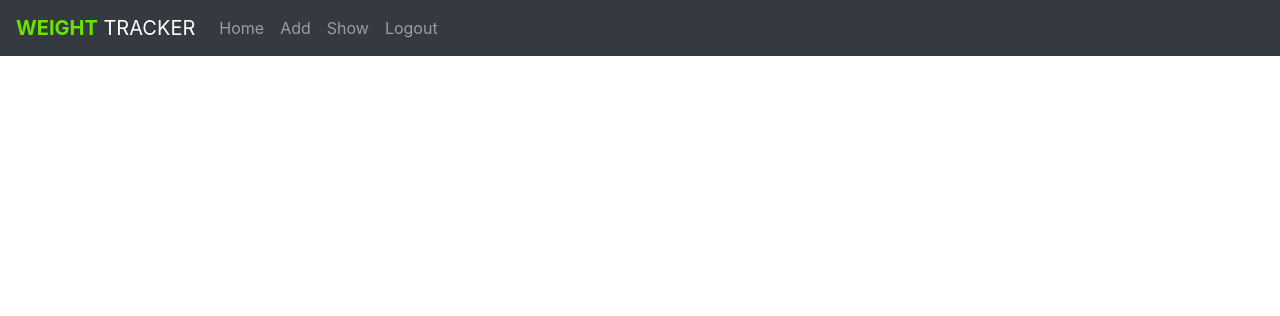
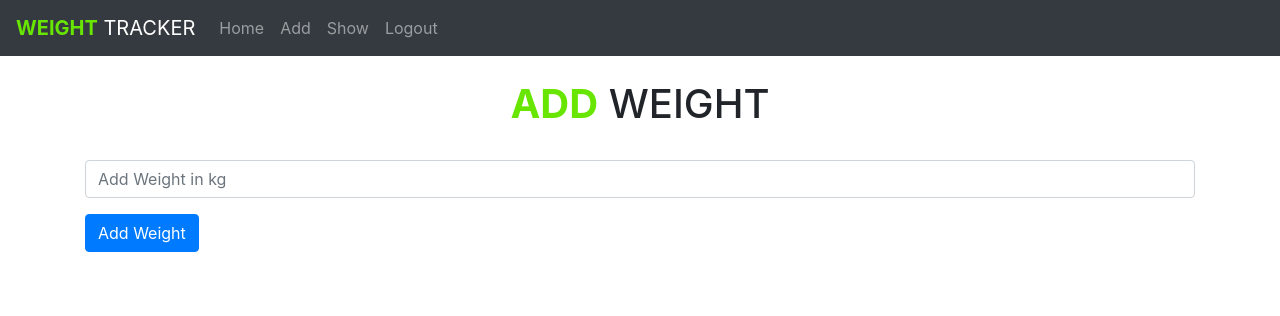
Before and after one commit to DjalalZt/Weight_Tracker, a Flask app: page /add in a window 1280 px wide. Shown: the top 316 px of the page. Run offline with Flask 2, Linux system fonts and the light colour scheme; a user stored in the database is signed in; some libraries are stand-ins or nearby versions.

Commit message:
Finished the add page and function

```diff
--- a/app/__init__.py
+++ b/app/__init__.py
@@ -18,7 +18,7 @@ def  create_app():
     app.register_blueprint(views, url_prefix='/')
     app.register_blueprint(auth, url_prefix='/')
 
-    from .models import User, Note
+    from .models import User, Weights
 
     create_database(app)
 
--- a/app/models.py
+++ b/app/models.py
@@ -3,9 +3,9 @@ from flask_login import UserMixin
 from sqlalchemy.sql import func
 
 
-class Note(db.Model):
+class Weights(db.Model):
     id = db.Column(db.Integer, primary_key=True)
-    data = db.Column(db.String(10000))
+    weight = db.Column(db.Integer)
     date = db.Column(db.DateTime(timezone=True), default=func.now())
     user_id = db.Column(db.Integer, db.ForeignKey('user.id'))
 
@@ -15,4 +15,4 @@ class User(db.Model, UserMixin):
     email = db.Column(db.String(150), unique=True)
     password = db.Column(db.String(150))
     first_name = db.Column(db.String(150))
-    notes = db.relationship('Note')
+    Weights = db.relationship('Weights')
--- a/app/templates/add.html
+++ b/app/templates/add.html
@@ -1,3 +1,15 @@
 {% extends "base.html" %}
 
 {% block title %}Add a Weight{% endblock %}
+
+{% block content %}
+    <br>
+    <h1 align="center"><b style="color: rgb(104, 230, 1);">ADD</b> WEIGHT</h1>
+    <form method="POST">
+        <br>
+        <div class="form-group">
+            <input type="number" class="form-control" id="add" name="add" placeholder="Add Weight in kg">
+        </div>
+        <button type="submit" class="btn btn-primary">Add Weight</button>
+    </form>
+{% endblock %}
--- a/app/views.py
+++ b/app/views.py
@@ -1,6 +1,6 @@
-from flask import Blueprint, render_template, request, flash, jsonify
+from flask import Blueprint, render_template, request, flash, jsonify, redirect, url_for
 from flask_login import login_required, current_user
-from .models import Note
+from .models import Weights
 from . import db
 import json
 
@@ -13,10 +13,23 @@ def home():
     return render_template("home.html", user=current_user)
 
 
-@views.route('/add')
+@views.route('/add', methods=['POST', 'GET'])
 @login_required
 def add():
-    return render_template("add.html", user=current_user)
+    if request.method == 'GET':
+        return render_template("add.html", user=current_user)
+    else:
+        weight = request.form.get('add')
+        num_weight = int(weight)
+        if num_weight > 0:
+            flash('Weight added successfully!', category='success')
+            new_weight = Weights(weight=num_weight, user_id=current_user.id)
+            db.session.add(new_weight)
+            db.session.commit()
+            return redirect(url_for('views.add'))
+        else:
+            flash('Please enter an non null positive number', category='error')
+            return redirect(url_for('views.add'))
 
 
 @views.route('/show')
@@ -25,14 +38,14 @@ def show():
     return render_template("show.html", user=current_user)
 
 
-@views.route('/delete-note', methods=['POST'])
-def delete_note():
-    note = json.loads(request.data)
-    noteId = note['noteId']
-    note = Note.query.get(noteId)
-    if note:
-        if note.user_id == current_user.id:
-            db.session.delete(note)
-            db.session.commit()
+##@views.route('/delete-note', methods=['POST'])
+##def delete_note():
+##    note = json.loads(request.data)
+##    noteId = note['noteId']
+##    note = Note.query.get(noteId)
+##    if note:
+##        if note.user_id == current_user.id:
+##            db.session.delete(note)
+##            db.session.commit()
 
-    return jsonify({})
+##    return jsonify({})
```
Also changed, not shown: app/database.db.
